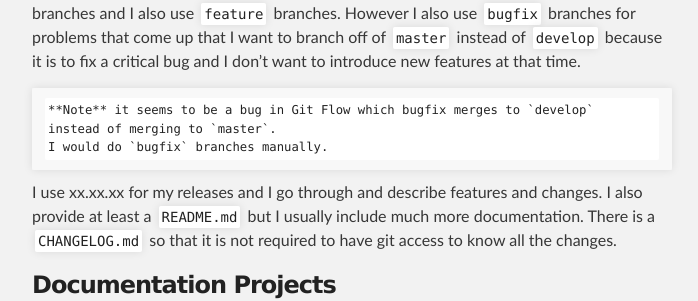
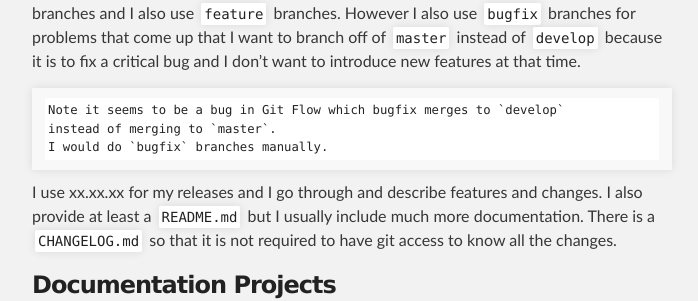
Before and after one commit to cetyler/cetyler.github.io, a Jekyll site: the page built from _posts/2021-03-25-git-alias.md, in a window 1280 px wide and 900 px high, scrolled down 1387 px. Shown: the part 157-458 px from the top of the window, without its empty margins (288-986 px from the left). Built offline with Jekyll 4.4.1, drawn with Linux system fonts in a browser that asks for light colours; our own code applies the rules of GitHub Pages for plain Markdown files.

```diff
--- a/_posts/2021-03-25-git-alias.md
+++ b/_posts/2021-03-25-git-alias.md
@@ -74,7 +74,7 @@ However I also use `bugfix` branches for problems that come up that I want to
 branch off of `master` instead of `develop` because it is to fix a critical
 bug and I don't want to introduce new features at that time.
 
-	**Note** it seems to be a bug in Git Flow which bugfix merges to `develop`
+	Note it seems to be a bug in Git Flow which bugfix merges to `develop`
 	instead of merging to `master`.
 	I would do `bugfix` branches manually.
 
```
